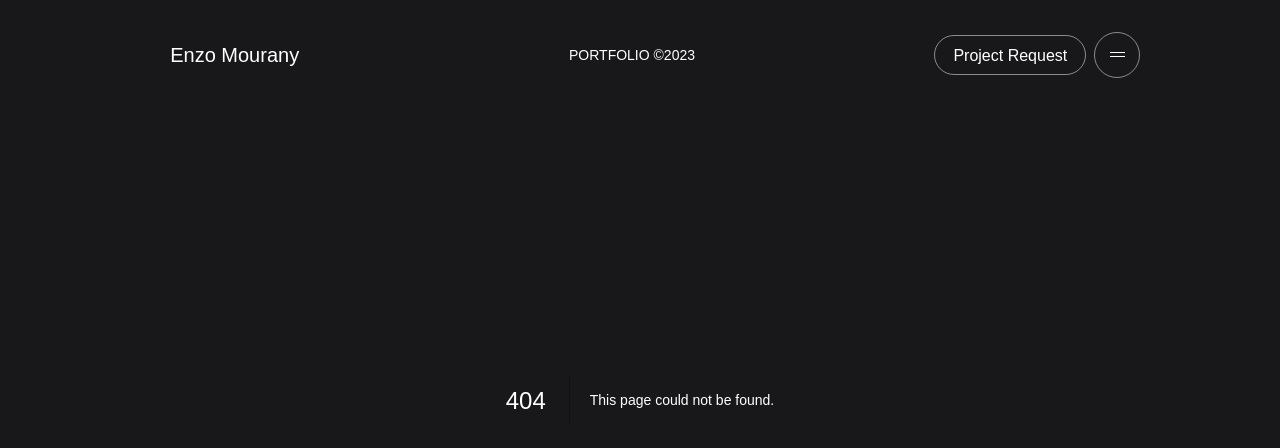
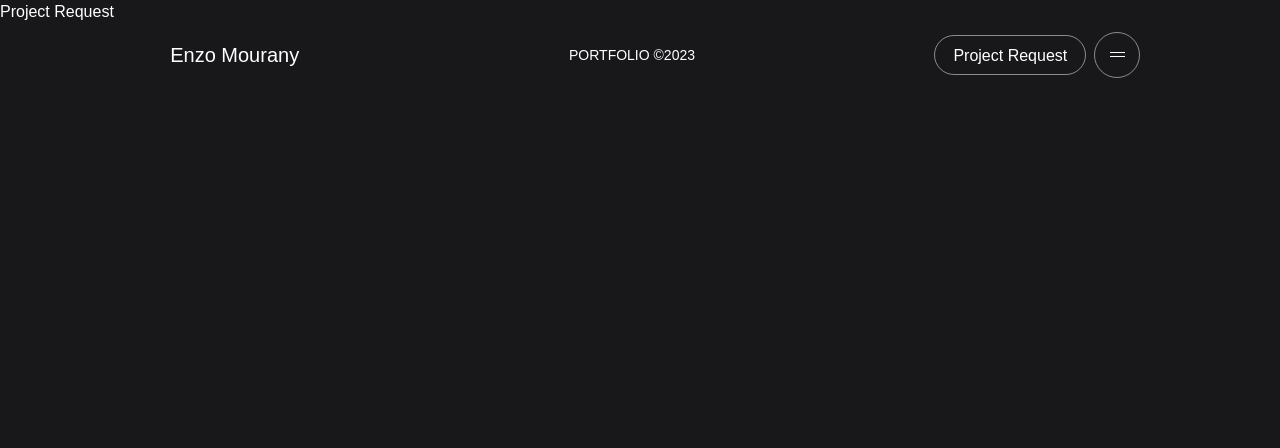
Before and after one commit to enzo-mourany/portfolio-v2, a Next.js app: page /request in a window 1280 px wide. Before the commit this address had no page. Shown: the top 448 px of the page. Built offline with nearby package versions, Linux system fonts and the light colour scheme.

Commit message:
feat: add ProjectRequest page

```diff
--- /dev/null
+++ b/app/request/page.tsx
@@ -0,0 +1,11 @@
+import React from 'react';
+
+const Page: React.FC = () => {
+  return (
+    <div>
+      <h1>Project Request</h1>
+    </div>
+  );
+};
+
+export default Page;
```
